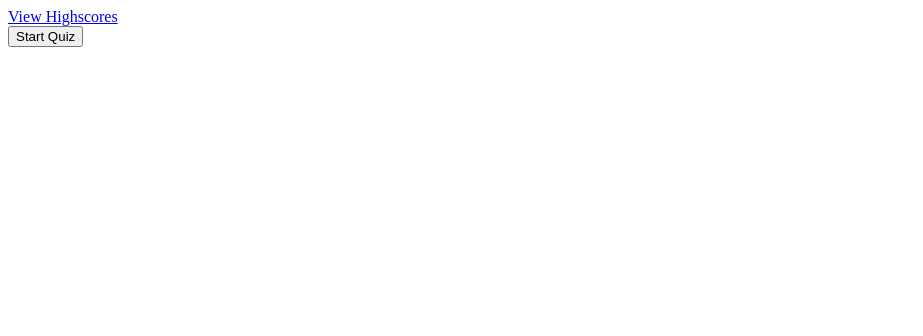
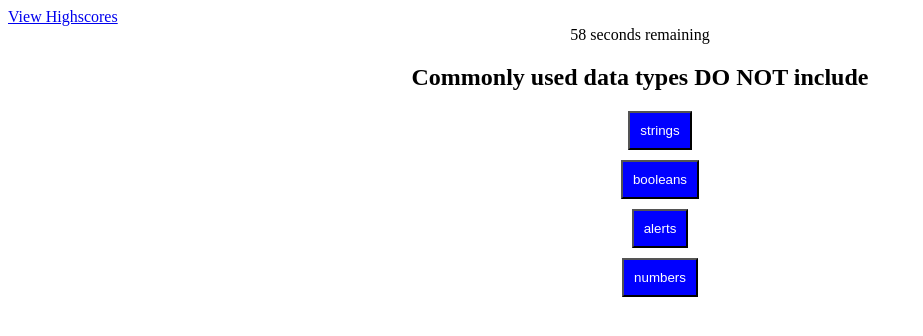
Before and after one commit to thebsking/code-quiz, a plain HTML site: page index.html in a window 1280 px wide. Both pictures are taken after a click on the button "Start Quiz". Shown: the whole page, without its empty margins (0-923 px from the left). Drawn offline with Linux system fonts and the light colour scheme.

Commit message:
added questions/answers to testContent; added initial css

```diff
--- a/assets/css/style.css
+++ b/assets/css/style.css
@@ -0,0 +1,19 @@
+* {
+    box-sizing: border-box;
+}
+
+div {
+    width: 80%;
+    text-align: center;
+    margin: 0px auto 0px auto;
+}
+
+button {
+    list-style: none;
+    background-color: blue;
+    color: white;
+    text-align: center;
+    display: block;
+    padding: 10px;
+    margin: 10px auto;
+}
--- a/assets/js/script.js
+++ b/assets/js/script.js
@@ -6,31 +6,37 @@ let selectionArea = document.querySelector("#options");
 let userScore = 0;
 let testContent = [
     {
-        question: '',
-        options: [''],
-        answer: ''
+        question: 'Commonly used data types DO NOT include',
+        options: ['strings', 'booleans', 'alerts', 'numbers'],
+        answer: 'alerts'
     },
     {
-        question: '',
-        options: [''],
-        answer: ''
+        question: 'The condition in an if/else statement is enclosed within ____',
+        options: ['qutoes', 'curly braces', 'square brackets', 'parentheses'],
+        answer: 'parentheses'
     },
     {
-        question: '',
-        options: [''],
-        answer: ''
+        question: 'What data types can be stored in an array?',
+        options: ['strings', 'numbers', 'other arrays', 'all of the above'],
+        answer: 'all of the above'
     },
     {
-        question: '',
-        options: [''],
-        answer: ''
+        question: 'Using the browser\'s dev tools, where would you find "local storage"?',
+        options: ['console', 'sources', 'application', 'elements'],
+        answer: 'application'
     },
     {
-        question: '',
-        options: [''],
-        answer: ''
+        question: 'What is the index for the first element of an array?',
+        options: ['0', '-1', '1', 'A'],
+        answer: '0'
     },
 ];
+
+//start listener
+startBtn.addEventListener('click', function(){
+    countdown();
+    runTheGame();
+});
 
 //countdown timer
 function countdown() {
@@ -47,3 +53,20 @@ function countdown() {
     }}, 1000)
 
   };
+
+function runTheGame () {
+  //display quiz content
+    startBtn.style.display = 'none';
+    let q = 0;
+    //question
+    let currentQuestion = document.createElement("h2");
+    currentQuestion.textContent = testContent[q].question;
+    questionArea.appendChild(currentQuestion);
+
+    //options
+    for (var i = 0; i < testContent[0].options.length; i++){
+        let answerOptions = document.createElement("button");
+        answerOptions.textContent = testContent[q].options[i];
+        selectionArea.appendChild(answerOptions);
+    };
+};
--- a/index.html
+++ b/index.html
@@ -15,7 +15,9 @@
         <button id="start">Start Quiz</button>
         <div id="timer"></div>
         <div id="question"></div>
-        <div id="options"></div>
+        <div id="list">
+            <ul id="options"></ul>
+        </div>
     </main>
     <script src="assets/js/script.js"></script>
 </body>
```
